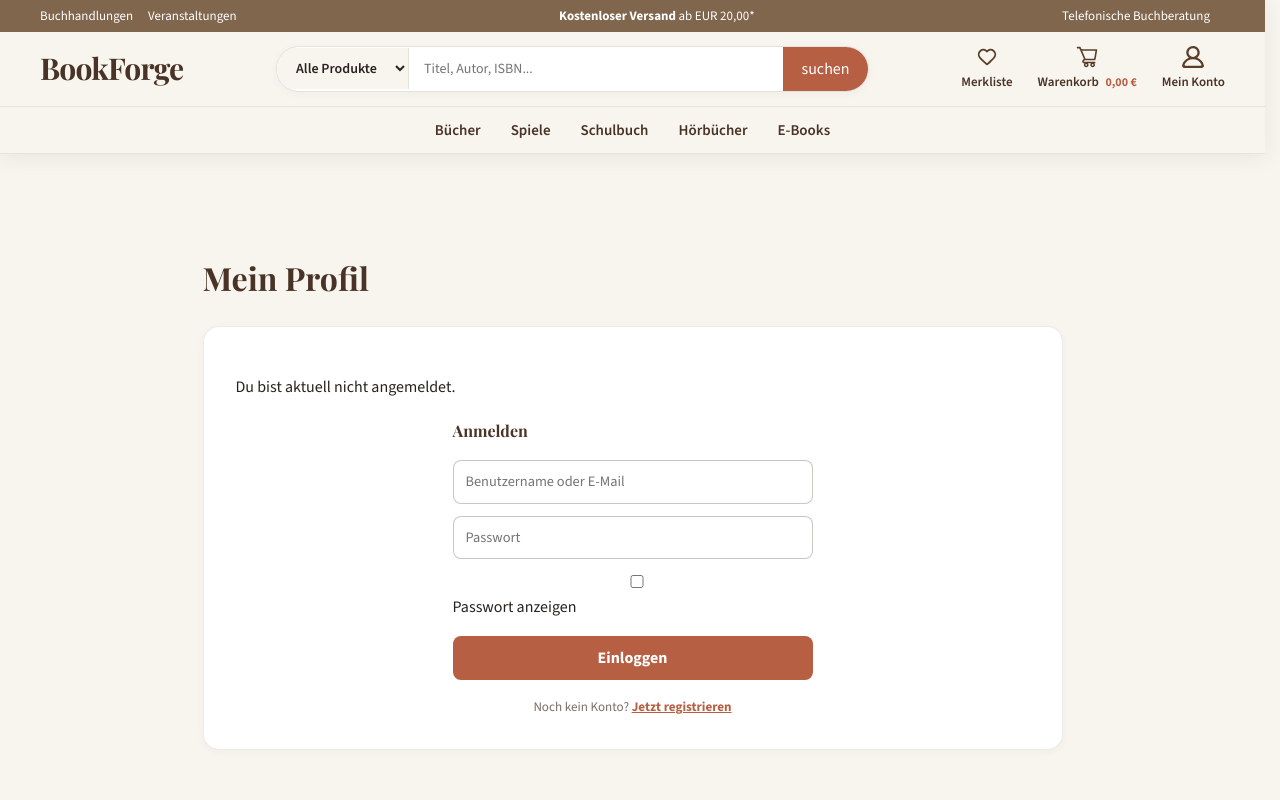
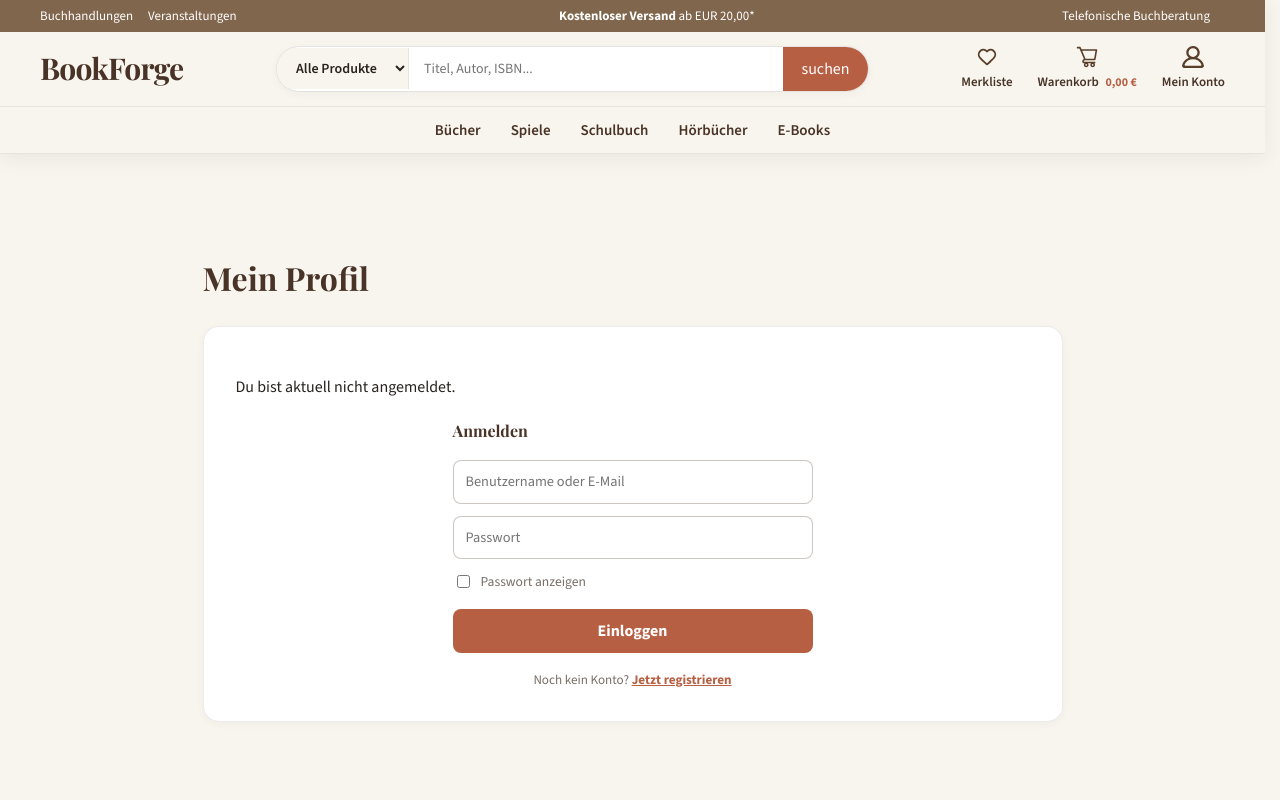
Before and after one commit to Damien159/BookForge, a React (Vite) app: page /profil in a window 1280 px wide. Shown: the top 800 px of the page. Built offline with nearby package versions, Linux system fonts and the light colour scheme.

Commit message:
feat(auth): Passwort im Login- und Registrierungsformular auf Wunsch anzeigen

```diff
--- a/src/styles/main.css
+++ b/src/styles/main.css
@@ -2865,3 +2865,17 @@ footer .copyright a {
 footer .copyright a:hover {
   color: #f0c5a8;
 }
+.show-password {
+  display: flex;
+  align-items: center;
+  gap: 8px;
+  color: var(--muted);
+  font-size: 0.85rem;
+  cursor: pointer;
+}
+
+.auth-form .show-password input {
+  width: auto;
+  padding: 0;
+  accent-color: var(--accent);
+}
```
